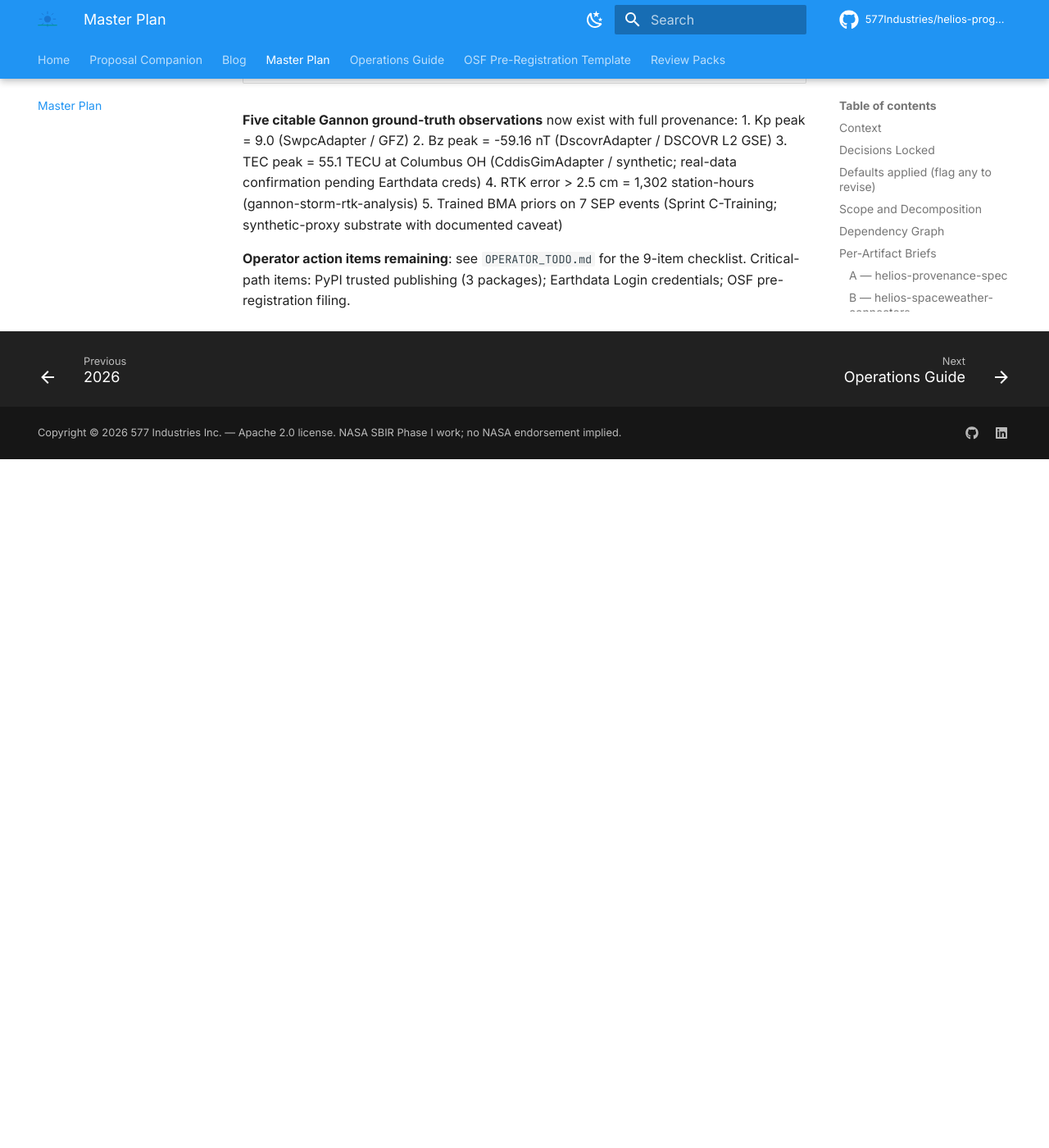
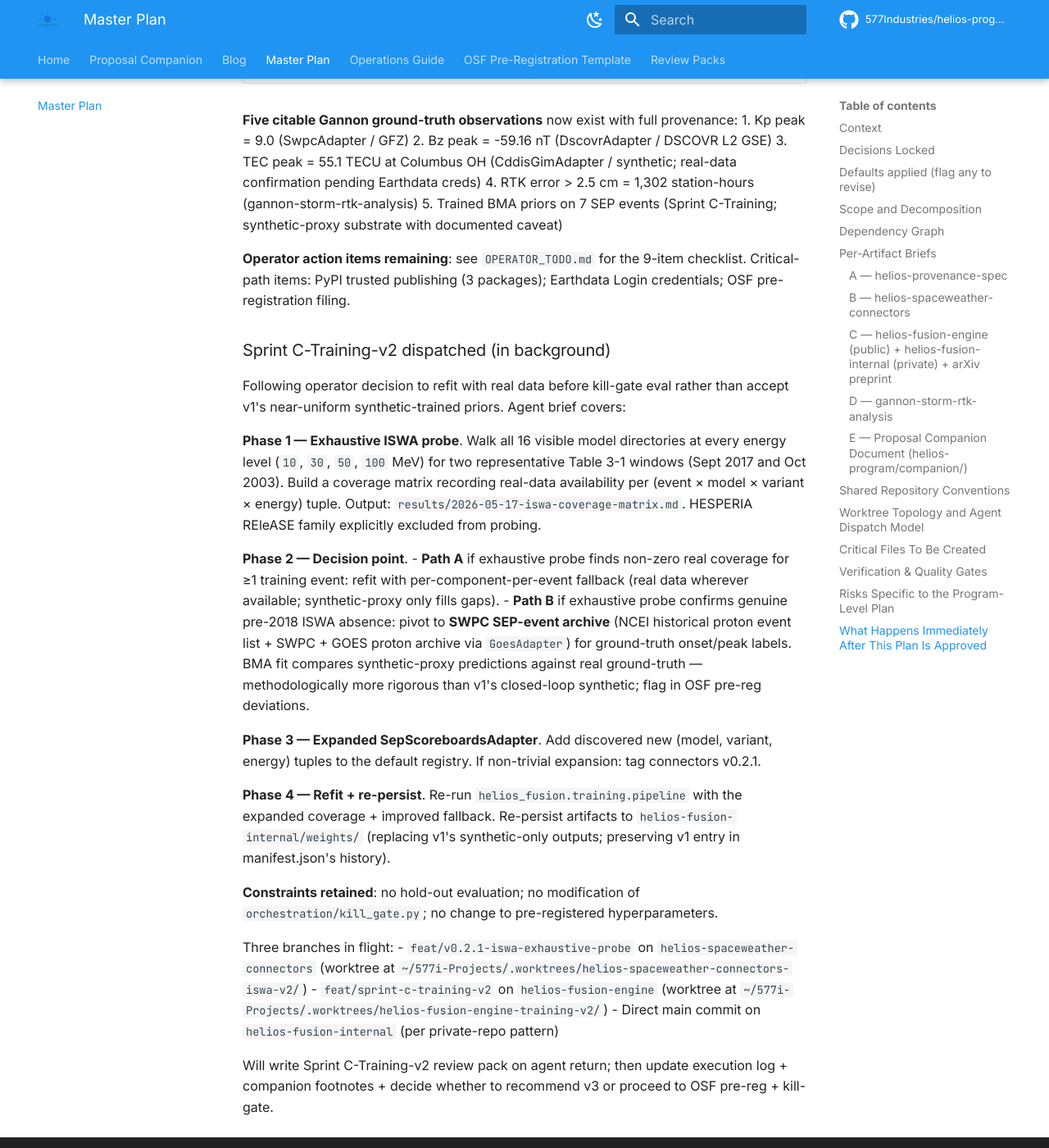
Before and after one commit to 577Industries/helios-program, an MkDocs documentation site: the page built from docs/master-plan.md, in a window 1280 px wide and 1400 px high, scrolled down 53034 px. Shown: the whole window at 82% size. Built offline with MkDocs 1.6.1 and Material for MkDocs 9.7.7, drawn with Linux system fonts in a browser that asks for light colours; comment, search, counter and statistics services are not loaded; before the commit the page ends 53594 px from its top, so only the background shows below that.

Commit message:
docs(plan): record Sprint C-Training-v2 dispatch — exhaustive ISWA probe + Path A/B decision
Following operator decision to refit on real data before kill-gate eval
rather than accept v1's near-uniform synthetic-trained priors. Agent will:

Phase 1: walk all 16 visible ISWA model directories at every energy level
for two test windows (Sept 2017 and Oct 2003); build a coverage matrix.

Phase 2: decide Path A (real data found anywhere) or Path B (pivot to SWPC
SEP-event archive + NCEI historical proton list as ground-truth labels —
methodologically more rigorous than v1's closed-loop synthetic).

Phase 3: expand SepScoreboardsAdapter default registry; tag v0.2.1 if
substantive.

Phase 4: refit + re-persist v2 artifacts; manifest.json preserves v1 history.

Three branches dispatched in isolated worktrees. Pre-registered hyperparameters
and the kill-gate stub remain locked.

```diff
--- a/plan/master-plan.md
+++ b/plan/master-plan.md
@@ -1198,3 +1198,26 @@ The full HELIOS portfolio at session-3 close:
 5. Trained BMA priors on 7 SEP events (Sprint C-Training; synthetic-proxy substrate with documented caveat)
 
 **Operator action items remaining**: see `OPERATOR_TODO.md` for the 9-item checklist. Critical-path items: PyPI trusted publishing (3 packages); Earthdata Login credentials; OSF pre-registration filing.
+
+### Sprint C-Training-v2 dispatched (in background)
+
+Following operator decision to refit with real data before kill-gate eval rather than accept v1's near-uniform synthetic-trained priors. Agent brief covers:
+
+**Phase 1 — Exhaustive ISWA probe**. Walk all 16 visible model directories at every energy level (`10`, `30`, `50`, `100` MeV) for two representative Table 3-1 windows (Sept 2017 and Oct 2003). Build a coverage matrix recording real-data availability per (event × model × variant × energy) tuple. Output: `results/2026-05-17-iswa-coverage-matrix.md`. HESPERIA REleASE family explicitly excluded from probing.
+
+**Phase 2 — Decision point**.
+- **Path A** if exhaustive probe finds non-zero real coverage for ≥1 training event: refit with per-component-per-event fallback (real data wherever available; synthetic-proxy only fills gaps).
+- **Path B** if exhaustive probe confirms genuine pre-2018 ISWA absence: pivot to **SWPC SEP-event archive** (NCEI historical proton event list + SWPC + GOES proton archive via `GoesAdapter`) for ground-truth onset/peak labels. BMA fit compares synthetic-proxy predictions against real ground-truth — methodologically more rigorous than v1's closed-loop synthetic; flag in OSF pre-reg deviations.
+
+**Phase 3 — Expanded SepScoreboardsAdapter**. Add discovered new (model, variant, energy) tuples to the default registry. If non-trivial expansion: tag connectors v0.2.1.
+
+**Phase 4 — Refit + re-persist**. Re-run `helios_fusion.training.pipeline` with the expanded coverage + improved fallback. Re-persist artifacts to `helios-fusion-internal/weights/` (replacing v1's synthetic-only outputs; preserving v1 entry in manifest.json's history).
+
+**Constraints retained**: no hold-out evaluation; no modification of `orchestration/kill_gate.py`; no change to pre-registered hyperparameters.
+
+Three branches in flight:
+- `feat/v0.2.1-iswa-exhaustive-probe` on `helios-spaceweather-connectors` (worktree at `~/577i-Projects/.worktrees/helios-spaceweather-connectors-iswa-v2/`)
+- `feat/sprint-c-training-v2` on `helios-fusion-engine` (worktree at `~/577i-Projects/.worktrees/helios-fusion-engine-training-v2/`)
+- Direct main commit on `helios-fusion-internal` (per private-repo pattern)
+
+Will write Sprint C-Training-v2 review pack on agent return; then update execution log + companion footnotes + decide whether to recommend v3 or proceed to OSF pre-reg + kill-gate.
```
